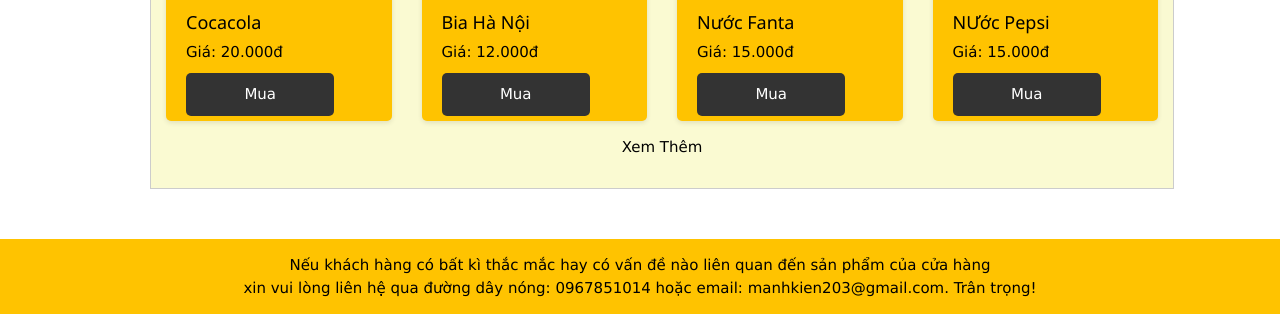
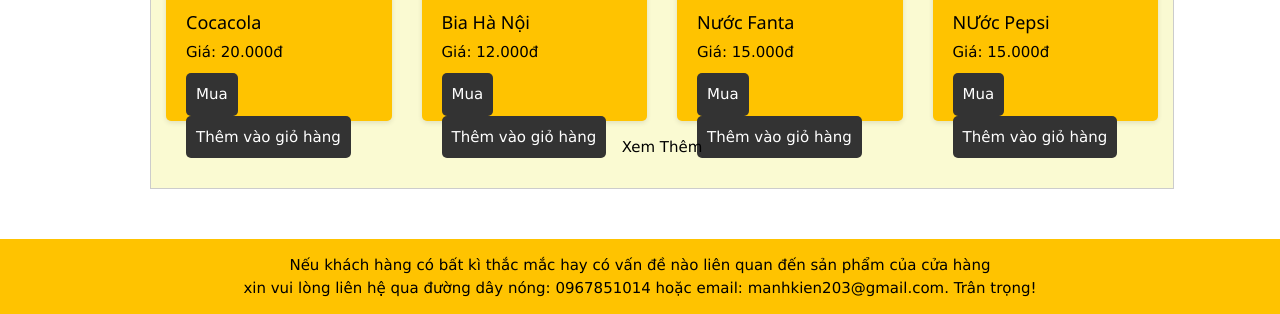
Before and after one commit to nguyenhonghadev/baitaplon, a PHP site: the page made by Giao Diện/HTML/Product/sản phẩm.html in a window 1280 px wide. Shown: the part 1675-1989 px from the top of the page. Run offline with PHP 8.4, Linux system fonts and the light colour scheme.

Commit message:
Giao Dien

```diff
--- a/Giao Diện/CSS/product.css
+++ b/Giao Diện/CSS/product.css
@@ -45,8 +45,8 @@ h1 {
 }
 
 .product button {
-    display: block;
-    width: 80%;
+    display: inline;
+    width: auto;
     padding: 10px;
     background-color: #333;
     color: #fff;
--- a/Giao Diện/HTML/Product/sản phẩm.html
+++ b/Giao Diện/HTML/Product/sản phẩm.html
@@ -56,6 +56,7 @@
                     <h2>Bia hà nội</h2>
                     <p>Giá: 20.000đ</p>
                     <button>Mua</button>
+                    <button> Thêm vào giỏ hàng</button>
                 </div>
                 <a href="./chi tiết sản phẩm.html " style="text-decoration: none" ;>
                     <div class=" product ">
@@ -63,6 +64,7 @@
                         <h2>Cá chép om dưa</h2>
                         <p>Giá: 350.000đ</p>
                         <button>Mua</button>
+                        <button> Thêm vào giỏ hàng</button>
                     </div>
                 </a>
                 <div class="product ">
@@ -70,12 +72,14 @@
                     <h2>Cá kho tộ</h2>
                     <p>Giá: 300.000đ</p>
                     <button>Mua</button>
+                    <button> Thêm vào giỏ hàng</button>
                 </div>
                 <div class="product ">
                     <img src="../../image/bánh xeo.jpg " alt=" bánh xèo ">
                     <h2>Bánh xèo</h2>
                     <p>Giá: 45.000đ</p>
                     <button>Mua</button>
+                    <button> Thêm vào giỏ hàng</button>
                 </div>
             </div>
         </div>
@@ -90,6 +94,7 @@
                     <h2>Bún bò huế</h2>
                     <p>Giá: 45.000đ</p>
                     <button>Mua</button>
+                    <button> Thêm vào giỏ hàng</button>
                 </div>
                 <a href="./chi tiết sản phẩm.html " style="text-decoration: none; ">
                     <div class="product ">
@@ -97,6 +102,7 @@
                         <h2>Cá chép om dưa</h2>
                         <p>Giá: 350.000đ</p>
                         <button>Mua</button>
+                        <button> Thêm vào giỏ hàng</button>
                     </div>
                 </a>
                 <div class="product ">
@@ -104,12 +110,14 @@
                     <h2>Cá kho tộ</h2>
                     <p>Giá: 300.000đ</p>
                     <button>Mua</button>
+                    <button> Thêm vào giỏ hàng</button>
                 </div>
                 <div class="product ">
                     <img src="../../image/lợn quay.jpg " alt="Lợn quay ">
                     <h2>Lợn quay Lạng Sơn</h2>
                     <p>Giá: 600.000đ</p>
                     <button>Mua</button>
+                    <button> Thêm vào giỏ hàng</button>
                 </div>
 
             </div>
@@ -128,12 +136,14 @@
                     <h2>Cocacola</h2>
                     <p>Giá: 20.000đ</p>
                     <button>Mua</button>
+                    <button> Thêm vào giỏ hàng</button>
                 </div>
                 <div class="product ">
                     <img src="../../image/bia hà nội.jpg " alt="Bia Hà Nội ">
                     <h2>Bia Hà Nội</h2>
                     <p>Giá: 12.000đ</p>
                     <button>Mua</button>
+                    <button> Thêm vào giỏ hàng</button>
                 </div>
                 </a>
                 <div class="product ">
@@ -141,12 +151,14 @@
                     <h2>Nước Fanta</h2>
                     <p>Giá: 15.000đ</p>
                     <button>Mua</button>
+                    <button> Thêm vào giỏ hàng</button>
                 </div>
                 <div class="product ">
                     <img src="../../image/pepsi.jpg " alt="Pepsi ">
                     <h2>NƯớc Pepsi</h2>
                     <p>Giá: 15.000đ</p>
                     <button>Mua</button>
+                    <button> Thêm vào giỏ hàng</button>
                 </div>
 
             </div>
```
Also changed, not shown: Giao Diện/HTML/Home.html (+17 -0 lines), Giao Diện/HTML/Product/đồ uống.html (+7 -0 lines), Giao Diện/HTML/Product/đồ ăn.html (+7 -0 lines).
